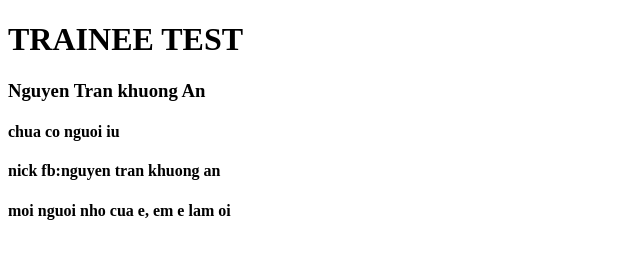
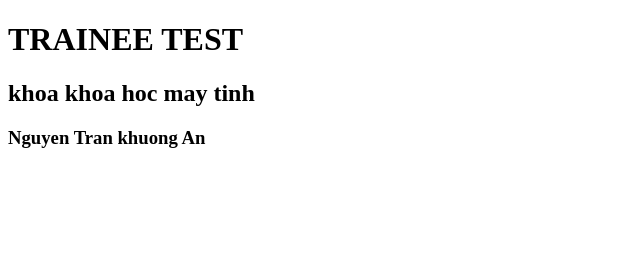
Before and after one commit to kuongan/Trainee-Test, a plain HTML site: page index.html in a window 1280 px wide. Shown: the whole page, without its empty margins (0-640 px from the left). Drawn offline with Linux system fonts and the light colour scheme.

Commit message:
"dung motified nua, met oi"

```diff
--- a/index.html
+++ b/index.html
@@ -9,12 +9,8 @@
 <body>
      <h1>TRAINEE TEST</h1>
       <h2>
+        <b>khoa khoa hoc may tinh</b>
         <h3>Nguyen Tran khuong An</h3>
-        <div>
-            <h4>chua co nguoi iu</h4>
-            <h4>nick fb:nguyen tran khuong an</h4>
-            <h4>moi nguoi nho cua e, em e lam oi</h4>
-        </div>
       </h2>
 </body>
 </html>
```
